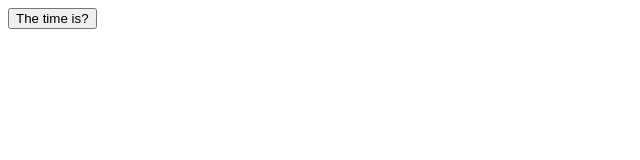
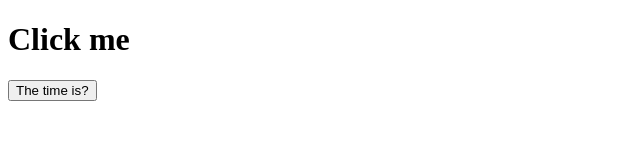
Before and after one commit to HtunLinnKyaw/awesome-website.github.io, a plain HTML site: page index.html in a window 1280 px wide. Shown: the whole page, without its empty margins (0-640 px from the left). Drawn offline with Linux system fonts and the light colour scheme.

Commit message:
awesome website

```diff
--- a/index.html
+++ b/index.html
@@ -7,6 +7,7 @@
     <title>Awesome Website</title>
 </head>
 <body>
+    <h1>Click me</h1>
     <button onclick="document.getElementById('demo').innerHTML=Date()">The time is?</button>
     <p id="demo"></p>
 </body>
```
